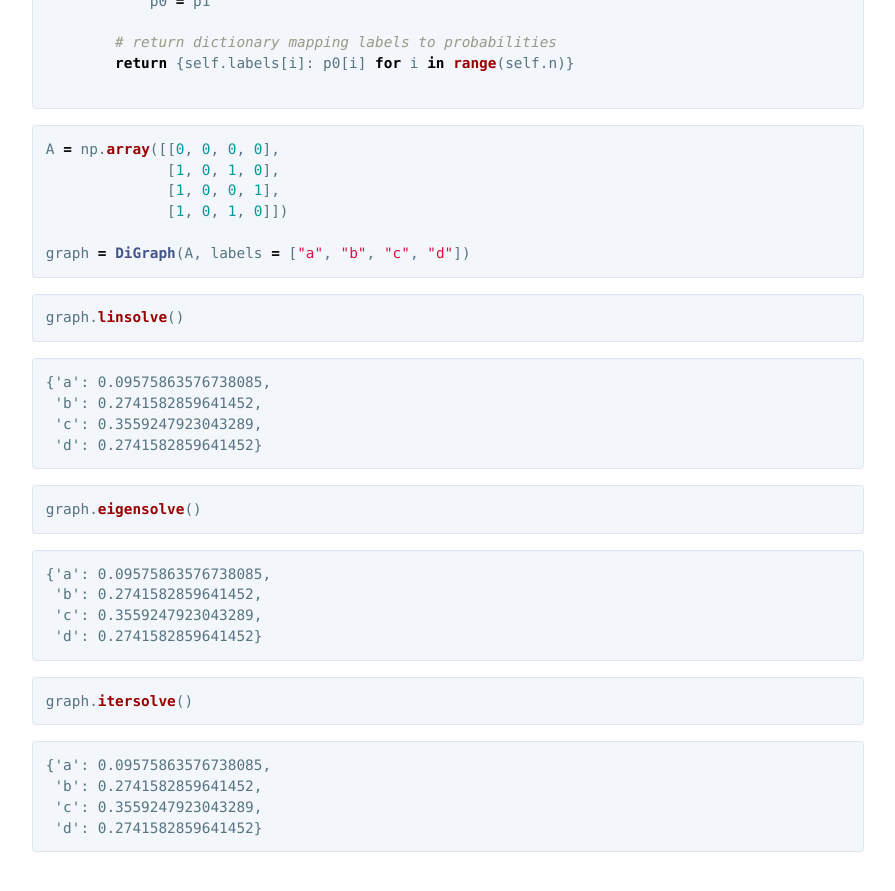
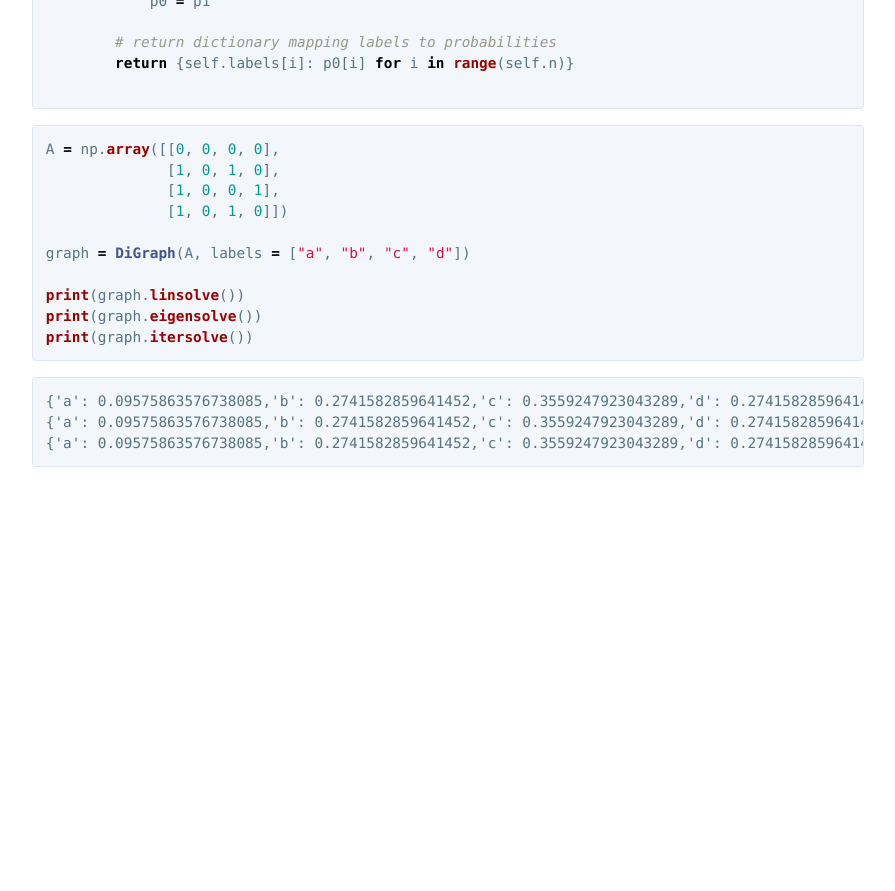
Before and after one commit to walkerhughes/portfolio, a Jekyll site: the page built from page_rank.md, in a window 1280 px wide and 900 px high, scrolled down 2491 px. Shown: the top 891 px of the window, without its empty margins (192-1087 px from the left). Built offline with Jekyll 4.4.1, drawn with Linux system fonts in a browser that asks for light colours; our own code applies the rules of GitHub Pages for plain Markdown files; after the commit the page ends 3006 px from its top, so only the background shows below that.

Commit message:
Update page_rank.md

````diff
--- a/page_rank.md
+++ b/page_rank.md
@@ -128,32 +128,13 @@ A = np.array([[0, 0, 0, 0],
               [1, 0, 1, 0]])
 
 graph = DiGraph(A, labels = ["a", "b", "c", "d"])
-```
 
-```python
-graph.linsolve()
+print(graph.linsolve())
+print(graph.eigensolve())
+print(graph.itersolve())
 ```
 ```
-{'a': 0.09575863576738085,
- 'b': 0.2741582859641452,
- 'c': 0.3559247923043289,
- 'd': 0.2741582859641452}
+{'a': 0.09575863576738085,'b': 0.2741582859641452,'c': 0.3559247923043289,'d': 0.2741582859641452}
+{'a': 0.09575863576738085,'b': 0.2741582859641452,'c': 0.3559247923043289,'d': 0.2741582859641452}
+{'a': 0.09575863576738085,'b': 0.2741582859641452,'c': 0.3559247923043289,'d': 0.2741582859641452}
 ```
-```python
-graph.eigensolve()
-```
-```
-{'a': 0.09575863576738085,
- 'b': 0.2741582859641452,
- 'c': 0.3559247923043289,
- 'd': 0.2741582859641452}
-```
-```python
-graph.itersolve()
-```
-```
-{'a': 0.09575863576738085,
- 'b': 0.2741582859641452,
- 'c': 0.3559247923043289,
- 'd': 0.2741582859641452}
-```
````
